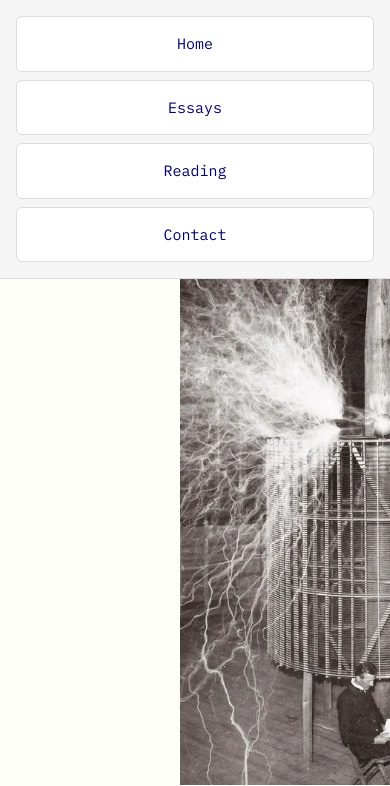
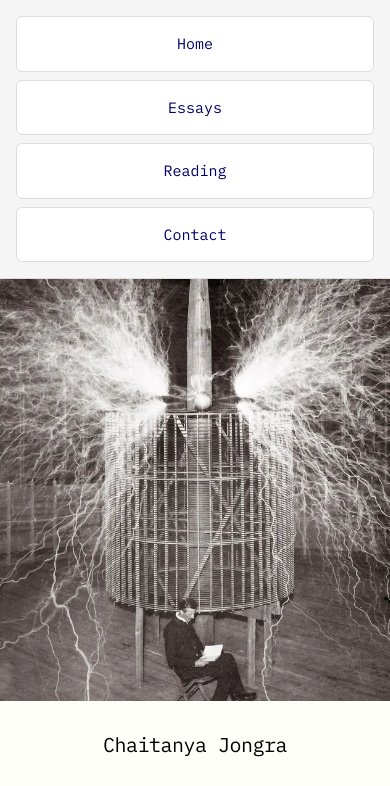
Before and after one commit to jazxy2live/Chaitanyajongra, a plain HTML site: page index.html in a window 390 px wide. Shown: the top 786 px of the page. Drawn offline with Linux system fonts and the light colour scheme; a web font is replaced by a local one.

Commit message:
Improve mobile responsiveness for all pages

```diff
--- a/css/style.css
+++ b/css/style.css
@@ -289,6 +289,7 @@ hr {
   .main-content {
     margin-left: 0;
     padding: 30px 20px;
+    max-width: 100%;
   }
 
   .profile-img {
@@ -380,6 +381,20 @@ hr {
   .hero-flex .tesla-img {
     height: 50vh;
   }
+
+  /* Mobile profile adjustments */
+  .profile-wrapper {
+    justify-content: center;
+  }
+
+  .profile-img {
+    margin: 0 auto;
+  }
+
+  /* Center heading on mobile */
+  .hero-text h1 {
+    text-align: center;
+  }
 }
 
 @media (max-width: 480px) {
@@ -470,7 +485,16 @@ hr {
 
   /* Tesla image height tweak for very small screens */
   .hero-flex .tesla-img {
-    height: 45vh;
+    height: 40vh;
+  }
+
+  .hero-text {
+    padding: 25px 16px;
+  }
+
+  .hero-text h1 {
+    font-size: 20px;
+    text-align: center;
   }
 }
 
@@ -560,17 +584,20 @@ hr {
   .hero-flex {
     -webkit-flex-direction: column;
     flex-direction: column;
+    display: block;
   }
   .hero-flex .tesla-img {
     position: relative;
     width: 100%;
-    height: 60vh;
+    height: 50vh;
     margin-left: 0;
+    left: 0;
     object-position: center center;
   }
   .hero-text {
+    width: 100%;
     margin-left: 0;
-    padding: 20px;
+    padding: 30px 20px;
     background-color: #fffffa;
   }
 }
@@ -580,6 +607,12 @@ hr {
   max-width: none;
   padding: 0;
   overflow: hidden;
+}
+
+@media (max-width: 768px) {
+  .hero-page {
+    overflow: visible;
+  }
 }
 
 /* Glass concept styling */
```
